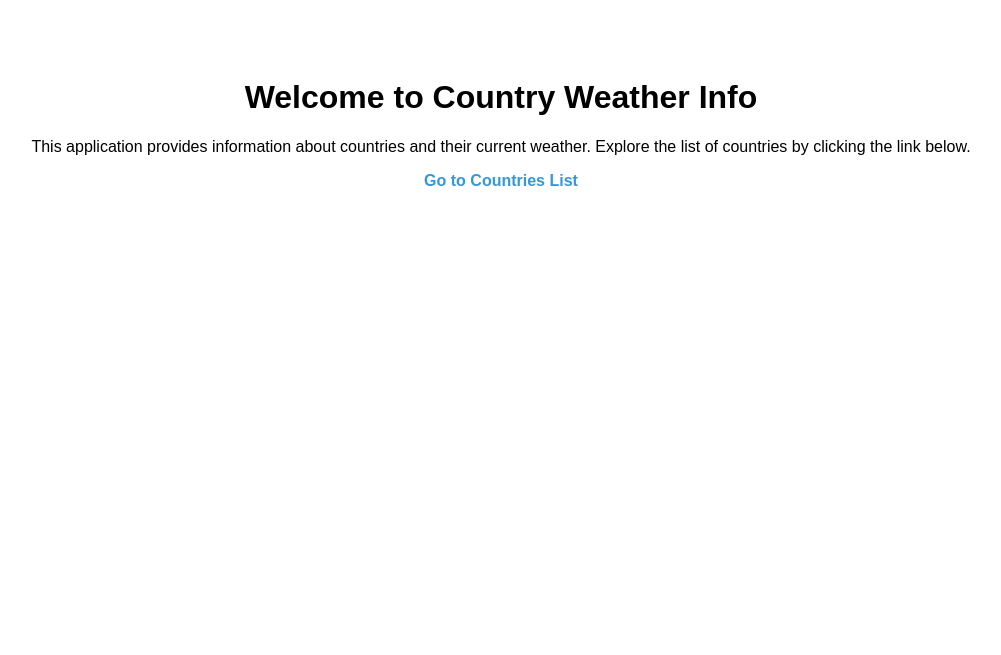
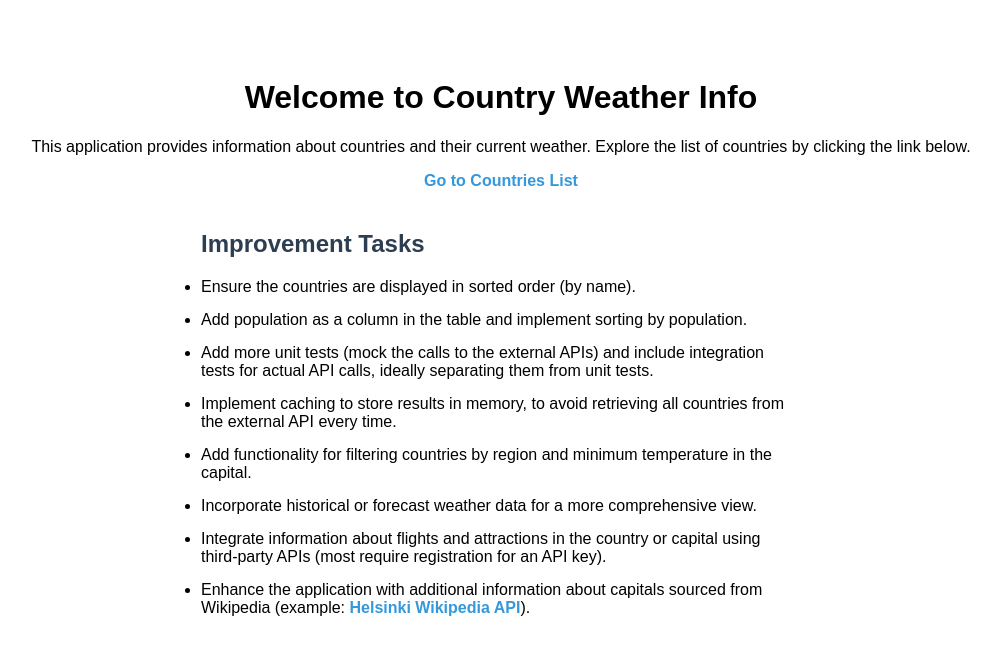
Before and after one commit to pufffikk/redi_backend_miniproject_2, a FastAPI app: page / in a window 1280 px wide. Shown: the top 655 px of the page, without its empty margins (139-1140 px from the left). Run offline with FastAPI, Linux system fonts and the light colour scheme.

Commit message:
Add ideas to landing page

```diff
--- a/templates/base.html
+++ b/templates/base.html
@@ -15,11 +15,42 @@
             color: #3498db;
             font-weight: bold;
         }
+        .tasks {
+            margin-top: 40px;
+            text-align: left;
+            max-width: 600px;
+            margin-left: auto;
+            margin-right: auto;
+        }
+        h2 {
+            color: #2c3e50;
+        }
+        ul {
+            list-style-type: disc; /* Use disc bullet points */
+            padding: 0; /* Removes default padding */
+        }
+        li {
+            margin-bottom: 15px; /* Adds spacing between tasks */
+        }
     </style>
 </head>
 <body>
     <h1>Welcome to Country Weather Info</h1>
     <p>This application provides information about countries and their current weather. Explore the list of countries by clicking the link below.</p>
     <a href="/api/countries">Go to Countries List</a>
+
+    <div class="tasks">
+        <h2>Improvement Tasks</h2>
+        <ul>
+            <li>Ensure the countries are displayed in sorted order (by name).</li>
+            <li>Add population as a column in the table and implement sorting by population.</li>
+            <li>Add more unit tests (mock the calls to the external APIs) and include integration tests for actual API calls, ideally separating them from unit tests.</li>
+            <li>Implement caching to store results in memory, to avoid retrieving all countries from the external API every time.</li>
+            <li>Add functionality for filtering countries by region and minimum temperature in the capital.</li>
+            <li>Incorporate historical or forecast weather data for a more comprehensive view.</li>
+            <li>Integrate information about flights and attractions in the country or capital using third-party APIs (most require registration for an API key).</li>
+            <li>Enhance the application with additional information about capitals sourced from Wikipedia (example: <a href="https://en.wikipedia.org/w/api.php?action=query&format=json&prop=extracts|info&titles=Helsinki&exintro=true&explaintext=true&inprop=url" target="_blank">Helsinki Wikipedia API</a>).</li>
+        </ul>
+    </div>
 </body>
 </html>
```
Also changed, not shown: README.md.
